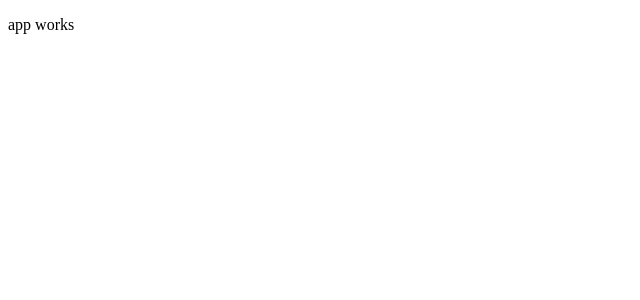
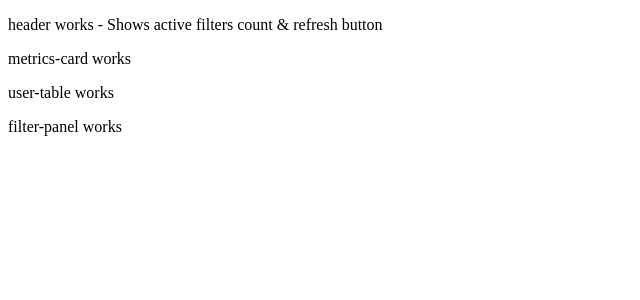
Before and after one commit to queeniejgm/realtime-dashboard, an Angular app: page / in a window 1280 px wide. Shown: the top 300 px of the page, without its empty margins (0-640 px from the left). Built offline with nearby package versions, Linux system fonts and the light colour scheme.

Commit message:
feat: display header and dashboard in the home page

```diff
--- a/src/app/app.component.html
+++ b/src/app/app.component.html
@@ -1,3 +1,4 @@
-<p>app works</p>
+<app-header></app-header>
+<app-dashboard></app-dashboard>
 
 <router-outlet />
--- a/src/app/app.component.ts
+++ b/src/app/app.component.ts
@@ -1,10 +1,12 @@
 import { Component } from '@angular/core';
 import { RouterOutlet } from '@angular/router';
+import { HeaderComponent } from './components/header/header.component';
+import { DashboardComponent } from './components/dashboard/dashboard.component';
 
 @Component({
   selector: 'app-root',
   standalone: true,
-  imports: [RouterOutlet],
+  imports: [RouterOutlet, HeaderComponent, DashboardComponent],
   templateUrl: './app.component.html',
   styleUrl: './app.component.scss'
 })
```
